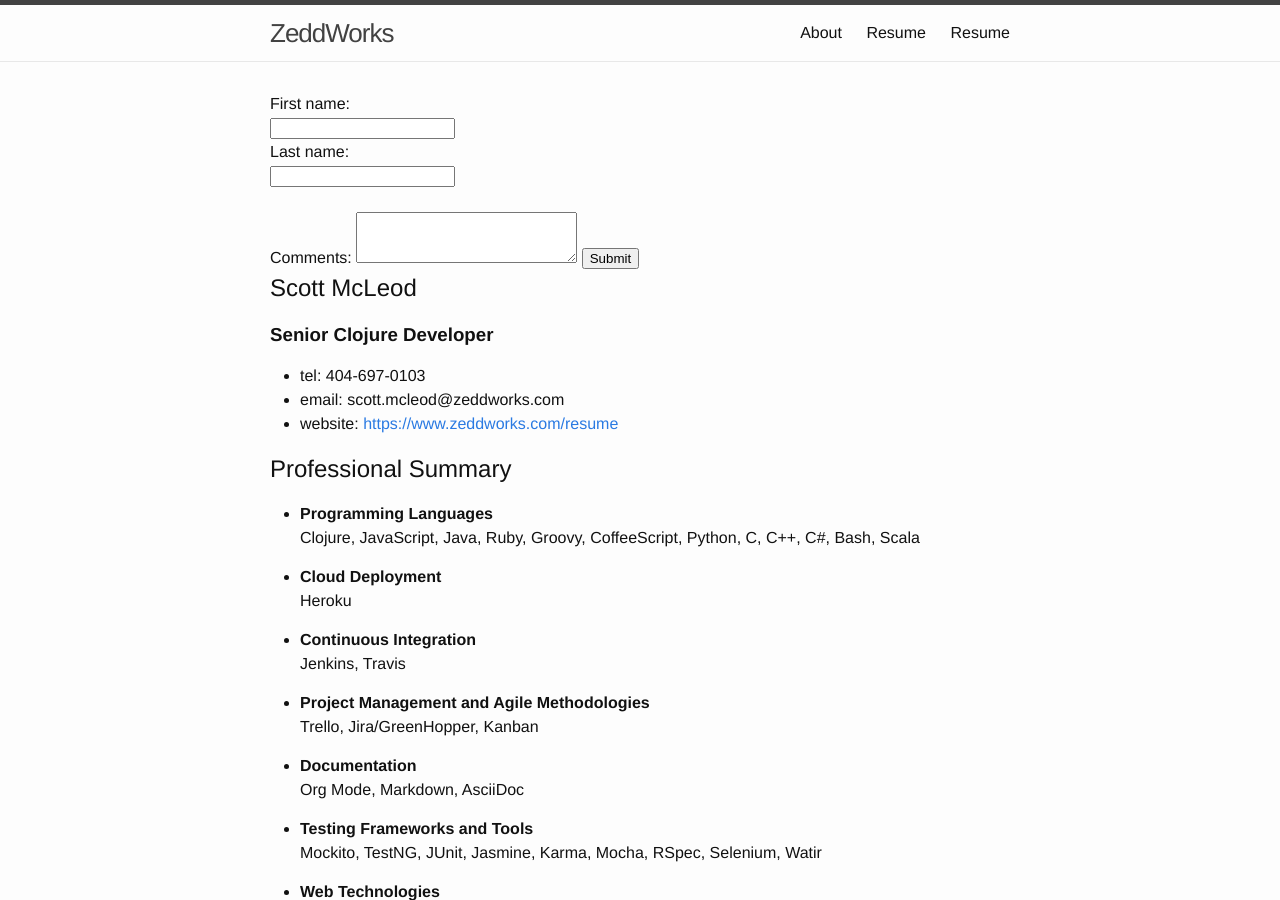
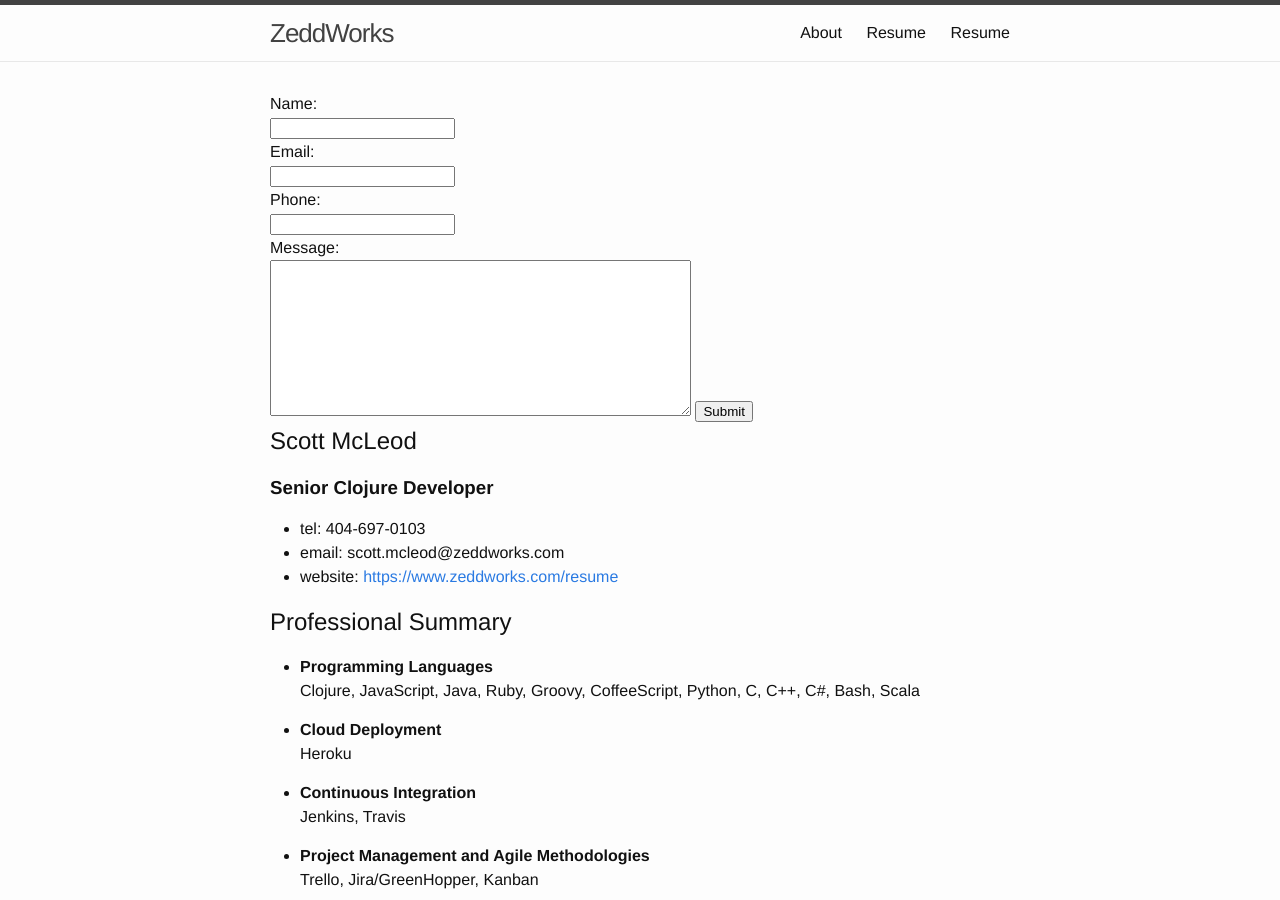
Before and after one commit to halcyon/www.zeddworks.com, a Jekyll site: the page built from form.html, in a window 1280 px wide and 900 px high. Built offline with Jekyll 4.4.1, drawn with Linux system fonts in a browser that asks for light colours.

Commit message:
Set form inputs to proper names

```diff
--- a/form.html
+++ b/form.html
@@ -28,12 +28,14 @@ permalink: /form
 
 <div>
   <form id="contact" action= method="post">
-  First name:<br>
-  <input type="text" name="firstname"><br>
-  Last name:<br>
-  <input type="text" name="lastname"><br><br>
-  Comments:
-  <textarea name="message" cols="25" rows="3"></textarea>
+  Name:<br>
+  <input type="text" name="name"><br>
+  Email:<br>
+  <input type="text" name="email"><br>
+  Phone:<br>
+  <input type="text" name="phone"><br>
+  Message:<br>
+  <textarea name="message" cols="50" rows="10"></textarea>
   <input type="submit" value="Submit">
   </form>
 </div>
```
